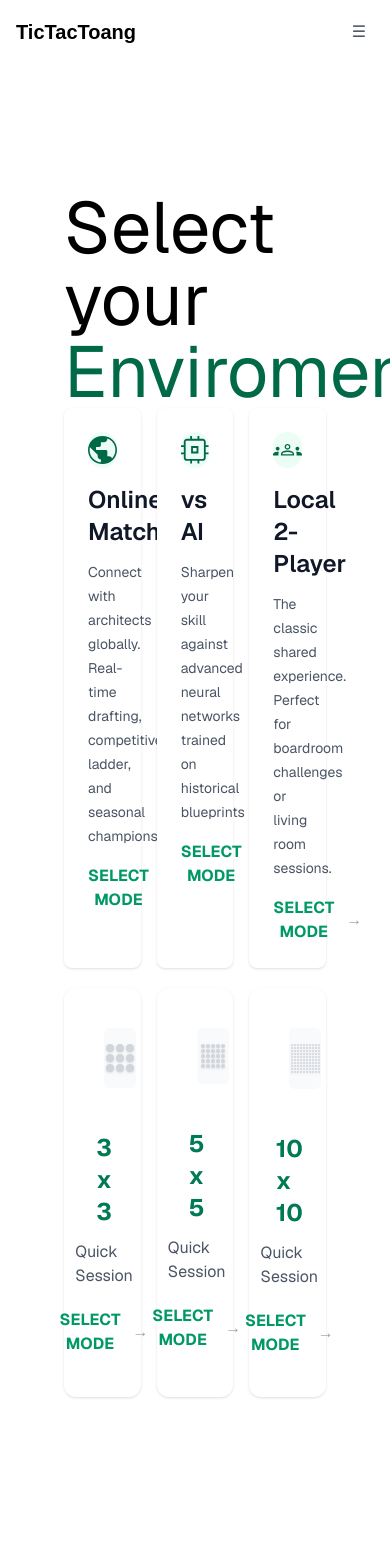
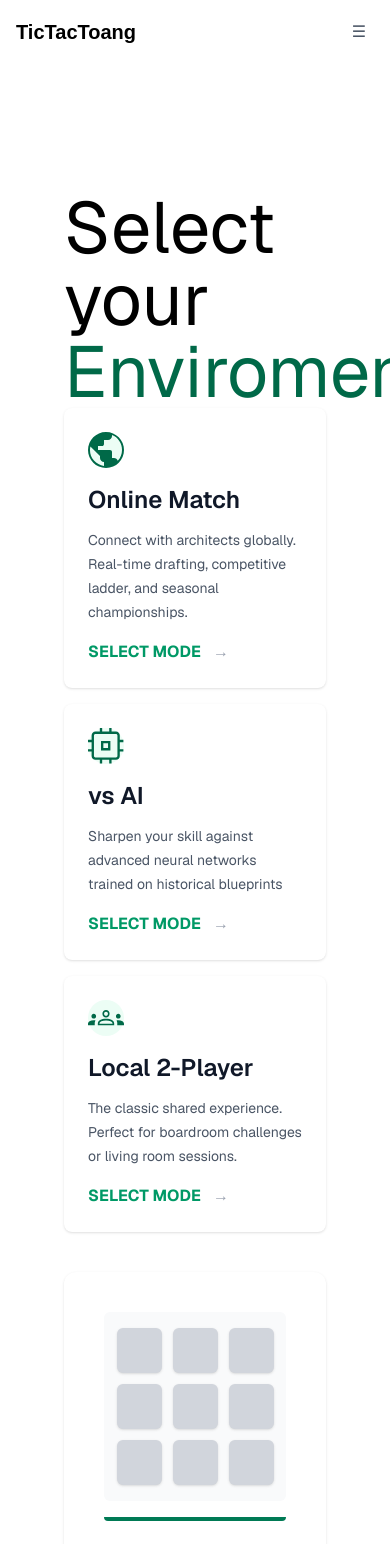
Before and after one commit to RMIT-Full-Stack-Development-2026A/Group6, a Next.js app: page /gamemodes in a window 390 px wide. Shown: the top 1544 px of the page. Built offline with nearby package versions, Linux system fonts and the light colour scheme.

Commit message:
reponsive:tm:

```diff
--- a/src/app/gamemodes/page.tsx
+++ b/src/app/gamemodes/page.tsx
@@ -9,12 +9,12 @@ export default function Home() {
       <main className="min-h-screen w-full justify-between py-32 px-16 bg-white  sm:items-start">
         <SelectionProvider>
           <div className={"text-black text-7xl w-full"}>Select your <span className={"text-[#006948]"}>Enviroment</span></div>
-          <div className={"grid grid-cols-3 gap-4"}>
+          <div className={"grid grid-cols-1 md:grid-cols-3 gap-4"}>
               <MatchType type={"online"} />
               <MatchType type={"bot"} />
               <MatchType type={"local"} />
           </div>
-          <div className={"grid grid-cols-3 gap-4 py-5"}>
+          <div className={"grid grid-cols-1 md:grid-cols-3 gap-4 py-10"}>
               <DraftGrid size={3} subtitle={"Quick Session"}/>
               <DraftGrid size={5} subtitle={"Quick Session"}/>
               <DraftGrid size={10} subtitle={"Quick Session"}/>
```
